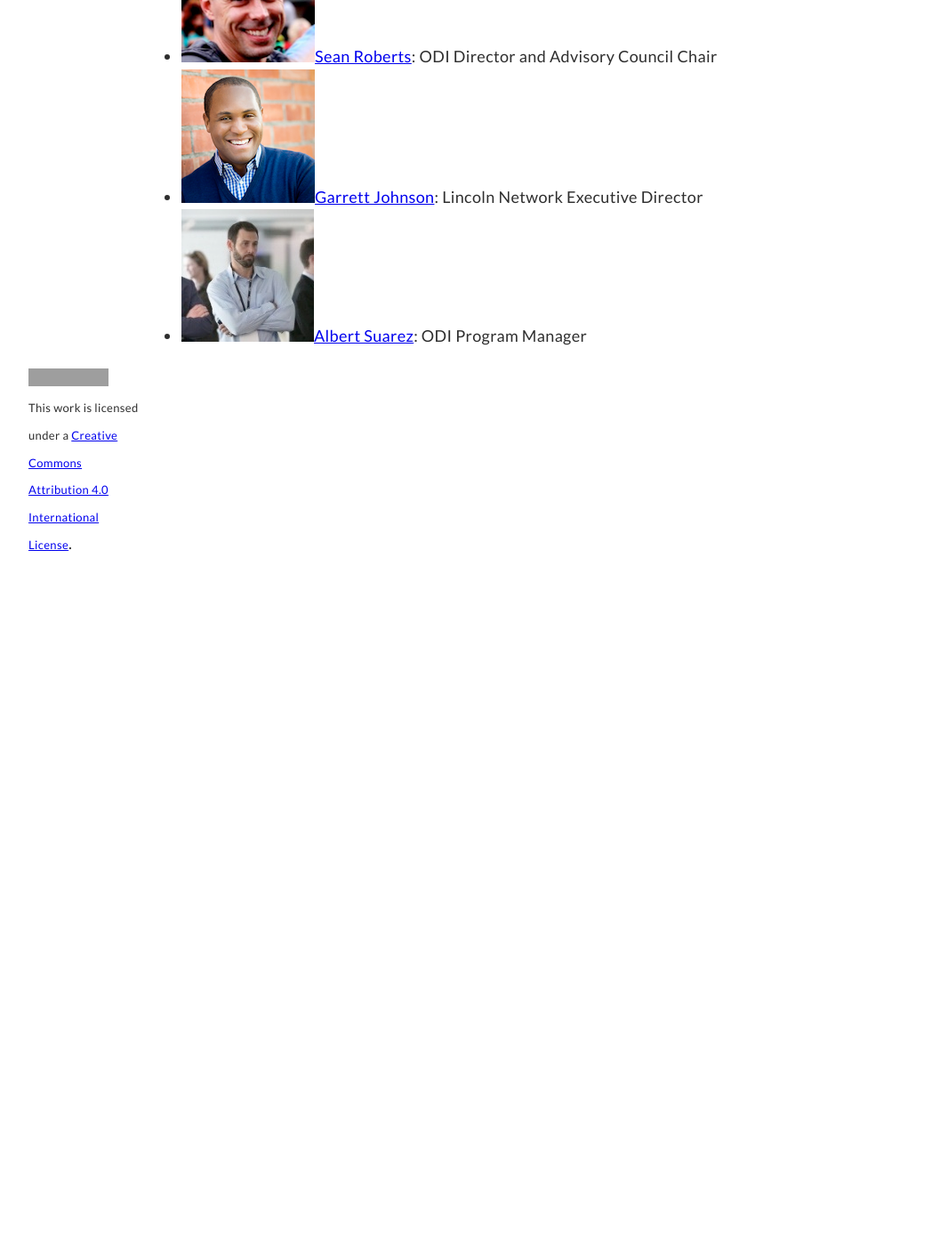
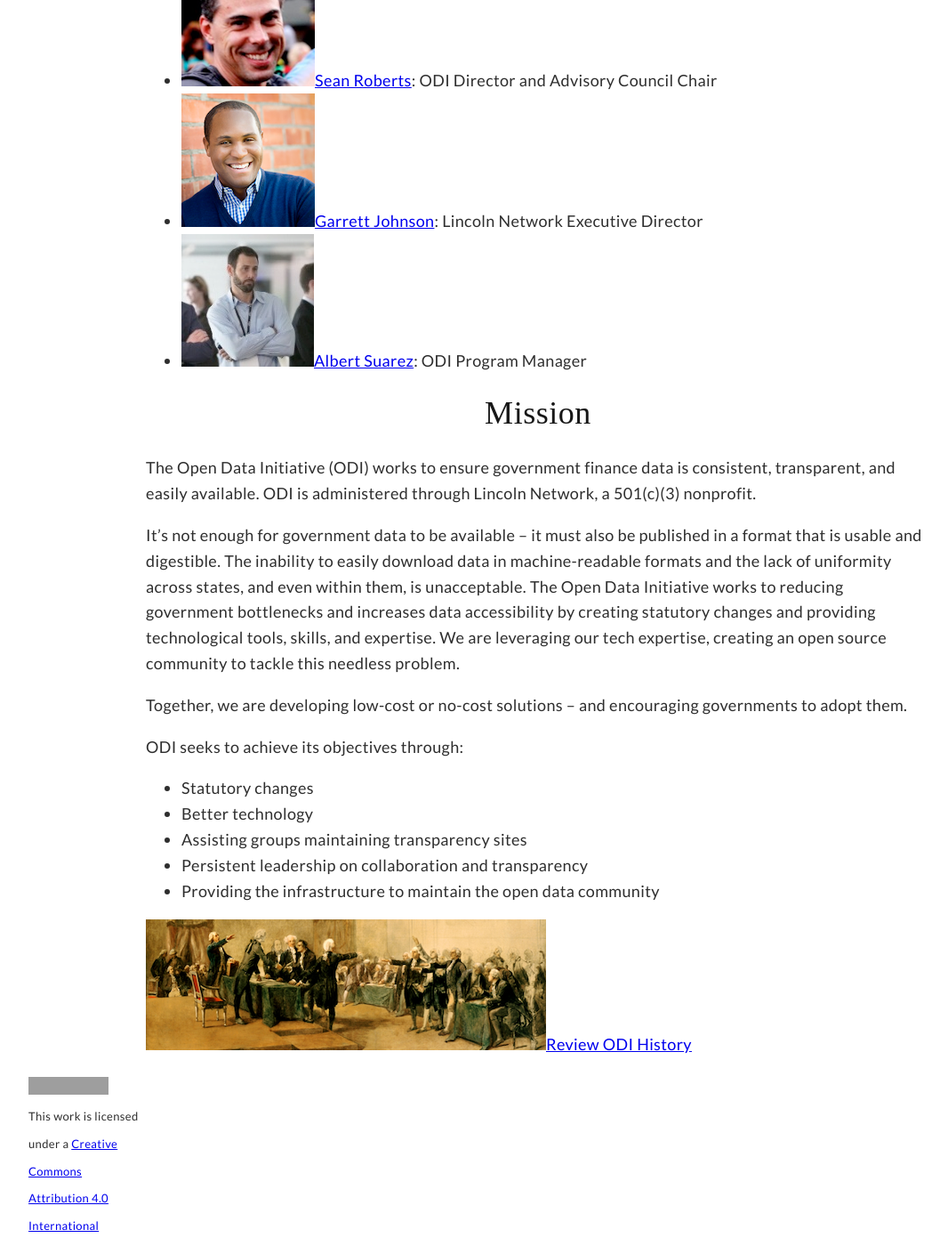
Before and after one commit to opendatainitiative/opendatainitiative.github.io, a Jekyll site: the page built from about.md, in a window 1280 px wide and 1400 px high, scrolled down 439 px. Shown: the whole window at 89% size, without its empty margins (35-1101 px from the left). Built offline with Jekyll 4.4.1, drawn with Linux system fonts in a browser that asks for light colours; our own code applies the rules of GitHub Pages for plain Markdown files; before the commit the page ends 1069 px from its top, so only the background shows below that; grey boxes are pictures that could not be loaded.

Commit message:
move mission into about.md

```diff
--- a/about.md
+++ b/about.md
@@ -1,6 +1,28 @@
 # About ODI
 
-The people of the Open Data Initiative
+## The people of the Open Data Initiative
 * ![Sean Roberts](/assets/img/sean-roberts-headshot.png)[Sean Roberts](https://www.linkedin.com/in/sarob/): ODI Director and Advisory Council Chair
 * ![Garrett Johnson](/assets/img/garrett-johnson-headshot.png)[Garrett Johnson](https://www.linkedin.com/in/garrettwjohnson/): Lincoln Network Executive Director
 * ![Albert Suarez](/assets/img/albert-suarez-iv-headshot.png)[Albert Suarez](https://www.linkedin.com/in/albert-suarez-iv-881955138/): ODI Program Manager
+
+## Mission
+
+The Open Data Initiative (ODI) works to ensure government finance data is consistent, transparent, and easily available.
+ODI is administered through Lincoln Network, a 501(c)(3) nonprofit.
+
+It’s not enough for government data to be available – it must also be published in a format that is usable and digestible.
+The inability to easily download data in machine-readable formats and the lack of uniformity across states, and even within
+them, is unacceptable. The Open Data Initiative works to reducing government bottlenecks and increases data accessibility by
+creating statutory changes and providing technological tools, skills, and expertise. We are leveraging our tech expertise,
+creating an open source community to tackle this needless problem.
+
+Together, we are developing low-cost or no-cost solutions – and encouraging governments to adopt them.
+
+ODI seeks to achieve its objectives through:
+* Statutory changes
+* Better technology
+* Assisting groups maintaining transparency sites
+* Persistent leadership on collaboration and transparency
+* Providing the infrastructure to maintain the open data community
+
+<a href="/blog/2017-10-01-status-update/"><img src="/assets/img/continental-congress-hero-H-small.png" alt="ODI History">Review ODI History</a>
```
